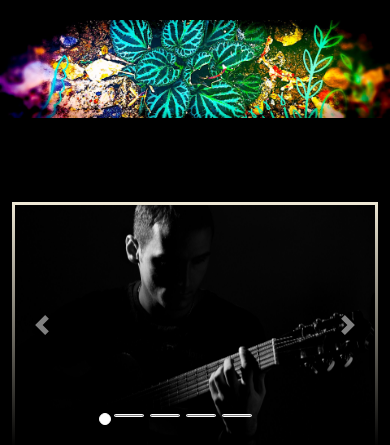
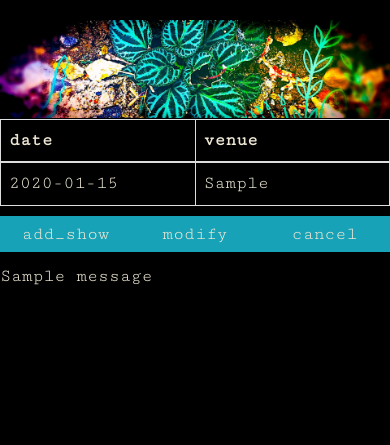
Before and after one commit to yc5424tl/hella_reptilian, a Flask app: page /tour_dates in a window 390 px wide; the page is wider, and only the part inside the window is pictured. Shown: the part 72-517 px from the top of that part. Run offline with Flask 2, Linux system fonts and the light colour scheme; tables that the repository leaves empty hold one stand-in row (values such as "Sample post"); one stand-in notice (Sample message) is shown; some libraries are stand-ins or nearby versions; some web fonts are replaced.

Commit message:
fixed tour dates html

```diff
--- a/templates/layout.html
+++ b/templates/layout.html
@@ -55,7 +55,7 @@
                 </div>
             </div>
         </nav>
-        <img class="img-fluid" id="banner_image" src="{{ url_for('static', filename='img/IMG_A.jpg') }}">
+        <img class="img-fluid" id="banner_image" src="{{ url_for('static', filename='img/IMG_A.JPG') }}">
 
         {% block content %}
         {% endblock %}
--- a/templates/tour_dates.html
+++ b/templates/tour_dates.html
@@ -1,79 +1,88 @@
 {% extends "layout.html" %}
+
+{% block title %}tour_dates{% endblock %}
+
+{% block header %}{{ super() }}{% endblock %}
+
+{% block scripts %}
+    {{ super() }}
+    <script src="{{ url_for('static', filename='tour_dates_script.js') }}"></script>
+{% endblock %}
 
 {% block content %}
 
-    <div id="home-page-div">
-        <div class="row" id="bandcamp-sidebar-row-div">
-            <div class="col-lg-9 col-md-7 col-sm-12">
-                <div id="carousel-div" class="carousel slide ps-top-to-bottom" data-ride="carousel">
-                    <ul class="carousel-indicators">
-                        <li data-target="#carousel-div" data-slide-to="0" class="active"></li>
-                        <li data-target="#carasoul-div" data-slide-to="1"></li>
-                        <li data-target="#carasoul-div" data-slide-to="2"></li>
-                        <li data-target="#carasoul-div" data-slide-to="3"></li>
-                        <li data-target="#carasoul-div" data-slide-to="4"></li>
-                    </ul>
-                    <div class="carousel-inner">
-                        <div class="carousel-item active">
-                            <img class="img-fluid" src="{{ url_for('static', filename="img/carousel/car1.jpg") }}">
+    <div class="row align-columns center">
+        <div class="col-md-2 com-sm-1"></div>
+        <div class="col-md-8 col-sm-10">
+            <table class="table table-bordered" id="tour_dates_table">
+                <thead>
+                    <tr>
+                        <th>date</th>
+                        <th>venue</th>
+                    </tr>
+                </thead>
+                <tbody>
+
+                    {% for show in shows %}
+                        <tr>
+                            <td>{{ show.show_date }}</td>
+                            <td>{{ show.show_venue }}</td>
+                        </tr>
+                    {% endfor %}
+
+                </tbody>
+            </table>
+            <form class="form" action="{{ url_for('tour_dates') }}" method="post">
+                <div class="form-group">
+                    <div class="btn-group special form-group" data-toggle="buttons">
+                        <label class="btn control-label">
+                            <input type="radio" name="actions" value="add" class="form-control act">add_show</label>
+                        <label class="btn control-label">
+                            <input type="radio" name="actions" value="upd" class="form-control act">modify</label>
+                        <label class="btn control-label">
+                            <input type="radio" name="actions" value="del" class="form-control act">cancel</label>
                     </div>
-                        <div class="carousel-item">
-                            <img class="img-fluid" src="{{ url_for('static', filename="img/carousel/car2.jpeg") }}">
-                        </div>
-                        <div class="carousel-item">
-                            <img class="img-fluid" src="{{ url_for('static', filename="img/carousel/car3.jpg") }}">
-                        </div>
-                        <div class="carousel-item">
-                            <img class="img-fluid" src="{{ url_for('static', filename="img/carousel/car4.jpg") }}">
-                        </div>
-                        <div class="carousel-item">
-                            <img class="img-fluid" src="{{ url_for('static', filename="img/carousel/car5.jpg") }}">
+                    <fieldset class="form-group">
+                        <div class="form-group row">
+                            <div class="col-lg-4 col-md-12">
+                                <div class="form-group row">
+                                    <label class="col-6 col-form-label control-label" for="show_date_input">show_date</label>
+                                    <div class="col-6">
+                                        <input type="date" id="show_date_input" name="show_date" class="form-control" placeholder="">
                                     </div>
                                 </div>
-                    <a class="carousel-control-prev" href="#carousel-div" data-slide="prev">
-                        <span class="carousel-control-prev-icon"></span>
-                    </a>
-                    <a class="carousel-control-next" href="#carousel-div" data-slide="next">
-                        <span class="carousel-control-next-icon"></span>
-                    </a>
+                            </div>
+                            <div class="col-lg-4 col-md-12">
+                                <div class="form-group row">
+                                    <label class="col-6 col-form-label control-label" for="show_venue_input">show_venue</label>
+                                    <div class="col-6">
+                                        <input type="text" id="show_venue_input" name="show_venue" class="form-control" placeholder="">
                                     </div>
                                 </div>
-            <div class="col-lg-3 col-md-5 col-sm-12" id="bandcamp-sidebar">
-                  <div class="row">
-                    <div id="bandcamp-div-payphone" class="col-12">
-                        <iframe class='bc-player' style="border: 0; width: 350px; height: 442px;" src="https://bandcamp.com/EmbeddedPlayer/track=1699322700/size=large/bgcol=333333/linkcol=0f91ff/tracklist=false/transparent=true/" seamless>
-                            <a href="http://hellareptilian.bandcamp.com/track/shiny-new-payphone">shiny new payphone by Hella Reptilian!</a>
-                        </iframe>
+                            </div>
+                            <div class="col-lg-4 col-md-12">
+                                <button type="submit" class="btn" id="tour_submit">press_record</button>
+                            </div>
+                            <div class="form-group hidden">
+                                <label class="control-label" for="show_orig_date"></label>
+                                <input type="date" id="show_orig_date" name="show_orig_date" class="form-control">
+                            </div>
+                            <div class="form-group hidden">
+                                <label class="control-label" for="show_orig_venue"></label>
+                                <input type="text" id="show_orig_venue" name="show_orig_venue" class="form-control">
                             </div>
                         </div>
-
-
-                <div class="row">
-                    <div id="bandcamp-div-soho" class="col-12">
-                        <iframe class='bc-player' style="border: 0; width: 350px; height: 442px;" src="https://bandcamp.com/EmbeddedPlayer/track=1970933340/size=large/bgcol=ffffff/linkcol=0687f5/tracklist=false/transparent=true/" seamless>
-                            <a href="http://hellareptilian.bandcamp.com/track/sohodo">SoHoDo by Hella Reptilian!</a>
-                        </iframe>
+                    </fieldset>
                 </div>
+            </form>
+        </div>
+        <div class="col-md-2 col-sm-1"></div>
     </div>
 
+    {# https://stackoverflow.com/a/38796378 #}
 
-{#                <div class="row" id="bandcamp-sidebar-inner">#}
-{#                    <div class="col-lg-12 col-md-12 col-sm-6 bc-div">#}
-{#                        <iframe class='bc-player' style="border: 0; width: 350px; height: 442px;" src="https://bandcamp.com/EmbeddedPlayer/track=1699322700/size=large/bgcol=333333/linkcol=0f91ff/tracklist=false/transparent=true/" seamless>#}
-{#                            <a href="http://hellareptilian.bandcamp.com/track/shiny-new-payphone">shiny new payphone by Hella Reptilian!</a>#}
-{#                        </iframe>#}
-{#                    </div>#}
-{#                    <div class="col-lg-12 col-md-12 col-sm-6 bc-div">#}
-{#                        <iframe class='bc-player' style="border: 0; width: 350px; height: 442px;" src="https://bandcamp.com/EmbeddedPlayer/track=1970933340/size=large/bgcol=ffffff/linkcol=0687f5/tracklist=false/transparent=true/" seamless>#}
-{#                            <a href="http://hellareptilian.bandcamp.com/track/sohodo">SoHoDo by Hella Reptilian!</a>#}
-{#                        </iframe>#}
-{#                    </div>#}
-{#                </div>#}
-            </div>
-        </div>
-        <div class="row">
-            <div class="col-12"></div>
-        </div>
-    </div>
+    {% for message in get_flashed_messages() %}
+        <p class="flashed_message">{{ message }}</p>
+    {% endfor %}
 
 {% endblock %}
```
Lines whose indentation alone changed are shown as unchanged.
